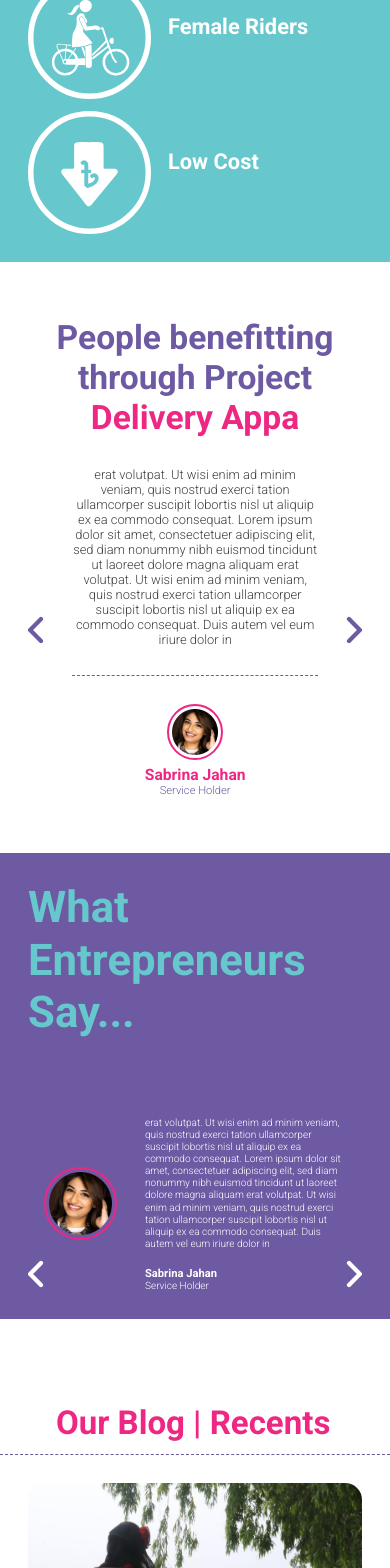
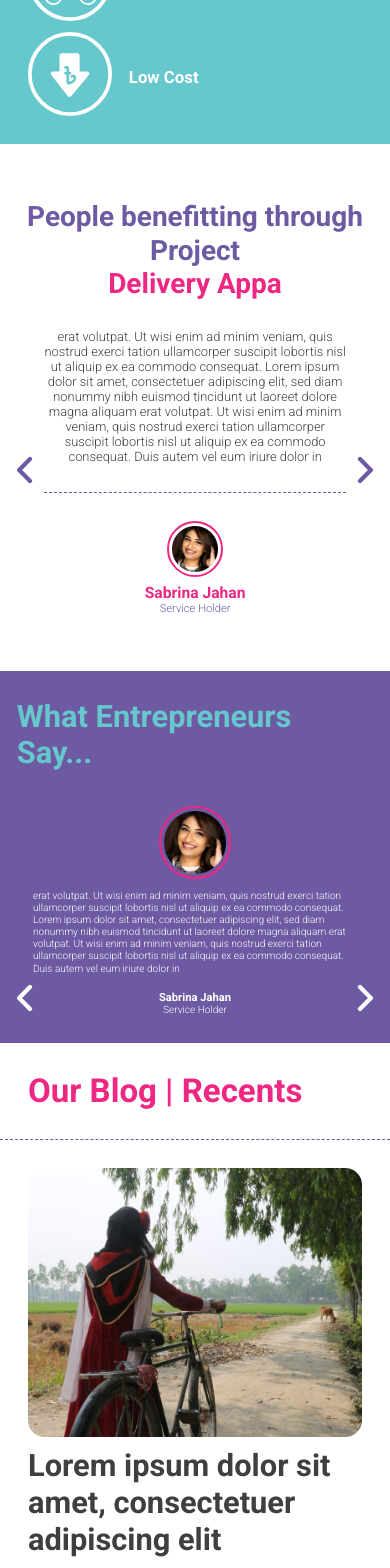
Before and after one commit to Khandaker007/Delivery-appa, a React (Create React App) app: page / in a window 390 px wide. Shown: the part 1169-2737 px from the top of the page. Built offline with nearby package versions, Linux system fonts and the light colour scheme.

Commit message:
testing device part 6

```diff
--- a/src/components/footer/footer.style.scss
+++ b/src/components/footer/footer.style.scss
@@ -19,6 +19,10 @@
     justify-content: center;
     align-items: center;
     gap: 1rem;
+
+    @include response(phone) {
+      padding: 5rem;
+    }
 
     h1 {
       font-size: 8rem;
@@ -44,17 +48,18 @@
   .container {
     padding: 10rem 22rem;
 
+    display: grid;
+    grid-template-columns: repeat(2, [col-start] 1fr [col-end]);
+    grid-template-rows: repeat(2, [row-start] min-content [row-end]);
+
     @media screen and (max-width: 1024px) {
       padding-inline: 10rem;
     }
 
-    display: grid;
-    grid-template-columns: repeat(2, [col-start] 1fr [col-end]);
-    grid-template-rows: repeat(2, [row-start] min-content [row-end]);
-
     @include response(phone) {
       grid-template-columns: [col-start] 1fr [col-end];
       grid-template-columns: repeat(3, [row-start] min-content [row-end]);
+      padding: 5rem;
     }
 
     .content-left {
--- a/src/components/sections/deliveryAppaApp/deliveryAppaApp.style.scss
+++ b/src/components/sections/deliveryAppaApp/deliveryAppaApp.style.scss
@@ -15,8 +15,7 @@
   }
   @include response(phone) {
     flex-direction: column-reverse;
-    padding-left: 5rem;
-    padding-right: 5rem;
+    padding: 5rem 5rem 0 5rem;
   }
 
   .img-container {
@@ -24,6 +23,9 @@
 
     @media screen and (max-width: 1024px) {
       height: 70rem;
+    }
+    @include response(phone) {
+      height: 50rem;
     }
     img {
       height: 100%;
--- a/src/components/sections/hero/hero.style.scss
+++ b/src/components/sections/hero/hero.style.scss
@@ -121,7 +121,8 @@
       font-size: 7rem;
       font-weight: 900;
       color: $text-color-white;
-      margin-block: 3rem;
+      margin-top: 3rem;
+      margin-bottom: 3rem;
 
       @include response(phone) {
         font-size: 5.5rem;
--- a/src/components/sections/ourBlog/ourBlog.style.scss
+++ b/src/components/sections/ourBlog/ourBlog.style.scss
@@ -7,7 +7,12 @@
     padding: 15rem 20rem 2rem 20rem;
 
     @media screen and (max-width: 1024px) {
-      padding-inline: 10rem;
+      padding-left: 10rem;
+      padding-right: 10rem;
+    }
+
+    @include response(phone) {
+      padding: 5rem;
     }
     h2 {
       font-size: 5.9rem;
--- a/src/components/sections/peopleBenefit/peopleBenefit.style.scss
+++ b/src/components/sections/peopleBenefit/peopleBenefit.style.scss
@@ -10,13 +10,17 @@
     padding-inline: 23rem;
   }
   @include response(phone) {
-    padding-inline: 5rem;
+    padding-inline: 3rem;
   }
 
   h3 {
     font-size: 6rem;
     font-weight: 700;
     text-align: center;
+
+    @include response(phone) {
+      font-size: 5rem;
+    }
     span {
       display: block;
 
--- a/src/components/sections/team/team.style.scss
+++ b/src/components/sections/team/team.style.scss
@@ -7,6 +7,10 @@
     padding-top: 15rem;
     padding-bottom: 5rem;
     background-color: $color-primary;
+
+    @include response(phone) {
+      padding: 5rem;
+    }
     h1 {
       font-size: 15rem;
       text-align: center;
@@ -29,7 +33,7 @@
     }
 
     @include response(phone) {
-      padding-inline: 5rem;
+      padding: 5rem;
       flex-wrap: wrap;
       justify-content: center;
       gap: 5rem;
--- a/src/components/sections/whatEnterpreneurs/whatEntrepreneurs.style.scss
+++ b/src/components/sections/whatEnterpreneurs/whatEntrepreneurs.style.scss
@@ -10,11 +10,14 @@
   gap: 5rem;
 
   @media screen and (max-width: 1024px) {
-    padding-inline: 10rem;
+    padding-left: 10rem;
+    padding-right: 10rem;
     flex-direction: column;
   }
   @include response(phone) {
-    padding-inline: 5rem;
+    padding-left: 3rem;
+    padding-right: 3rem;
+    gap: 1rem;
   }
 
   .heading-container {
@@ -28,6 +31,10 @@
       font-size: 7.8rem;
       font-weight: 700;
       color: $color-blue-light;
+
+      @include response(phone) {
+        font-size: 5.5rem;
+      }
 
       span {
         display: block;
--- a/src/components/sections/whatWeDo/whatWeDo.style.scss
+++ b/src/components/sections/whatWeDo/whatWeDo.style.scss
@@ -83,6 +83,10 @@
       img {
         height: 22rem;
         aspect-ratio: 1;
+
+        @include response(phone) {
+          height: 15rem;
+        }
       }
       .box {
         max-width: 45rem;
@@ -97,6 +101,10 @@
           color: $text-color-white;
 
           transition: all 0.2s;
+
+          @include response(phone) {
+            font-size: 3rem;
+          }
         }
         p {
           font-size: 1.8rem;
@@ -110,12 +118,24 @@
 
       &:nth-child(1) .box p {
         margin-bottom: -8rem;
+
+        @include response(phone) {
+          margin-bottom: -10rem;
+        }
       }
       &:nth-child(2) .box p {
         margin-bottom: -6rem;
+
+        @include response(phone) {
+          margin-bottom: -10rem;
+        }
       }
       &:nth-child(3) .box p {
         margin-bottom: -10rem;
+
+        @include response(phone) {
+          margin-bottom: -13rem;
+        }
       }
 
       &:hover .box p {
--- a/src/components/shared/BlogCardClose/blogCardClose.style.scss
+++ b/src/components/shared/BlogCardClose/blogCardClose.style.scss
@@ -14,6 +14,10 @@
     @media screen and (max-width: 1024px) {
       aspect-ratio: 0;
       flex: 1;
+    }
+
+    @include response(phone) {
+      height: 20rem;
     }
 
     img {
@@ -40,6 +44,10 @@
       align-items: center;
       h4 {
         font-size: 3rem;
+
+        @include response(phone) {
+          font-size: 2.5rem;
+        }
       }
     }
 
--- a/src/components/shared/BlogCardOpen/blogCardOpen.style.scss
+++ b/src/components/shared/BlogCardOpen/blogCardOpen.style.scss
@@ -18,7 +18,13 @@
   }
   &__heading {
     font-size: 5.5rem;
-    margin-block: 5rem;
+    margin-top: 5rem;
+    margin-bottom: 5rem;
+
+    @include response(phone) {
+      margin-top: 2rem;
+      margin-bottom: 2rem;
+    }
   }
   &__description {
     font-size: 1.8rem;
--- a/src/components/shared/EntrepreneurCard/EntrepreneurCard.style.scss
+++ b/src/components/shared/EntrepreneurCard/EntrepreneurCard.style.scss
@@ -5,6 +5,11 @@
 .entrepreneur-card {
   display: flex;
   gap: 5rem;
+
+  @include response(phone) {
+    flex-direction: column;
+    gap: 0;
+  }
   .img-container {
     height: 13rem;
     aspect-ratio: 1;
@@ -15,6 +20,7 @@
 
     @include response(phone) {
       align-self: center;
+      margin-bottom: 2rem;
     }
     img {
       height: 100%;
@@ -35,6 +41,9 @@
       margin-bottom: 3rem;
     }
     .box {
+      @include response(phone) {
+        text-align: center;
+      }
       .name,
       .designation {
         display: block;
--- a/src/components/shared/slider/slider.style.scss
+++ b/src/components/shared/slider/slider.style.scss
@@ -7,6 +7,10 @@
   .arrow-center {
     display: flex;
     gap: 5rem;
+
+    @include response(phone) {
+      gap: 2rem;
+    }
   }
   .arrow-bottom {
     display: flex;
```
